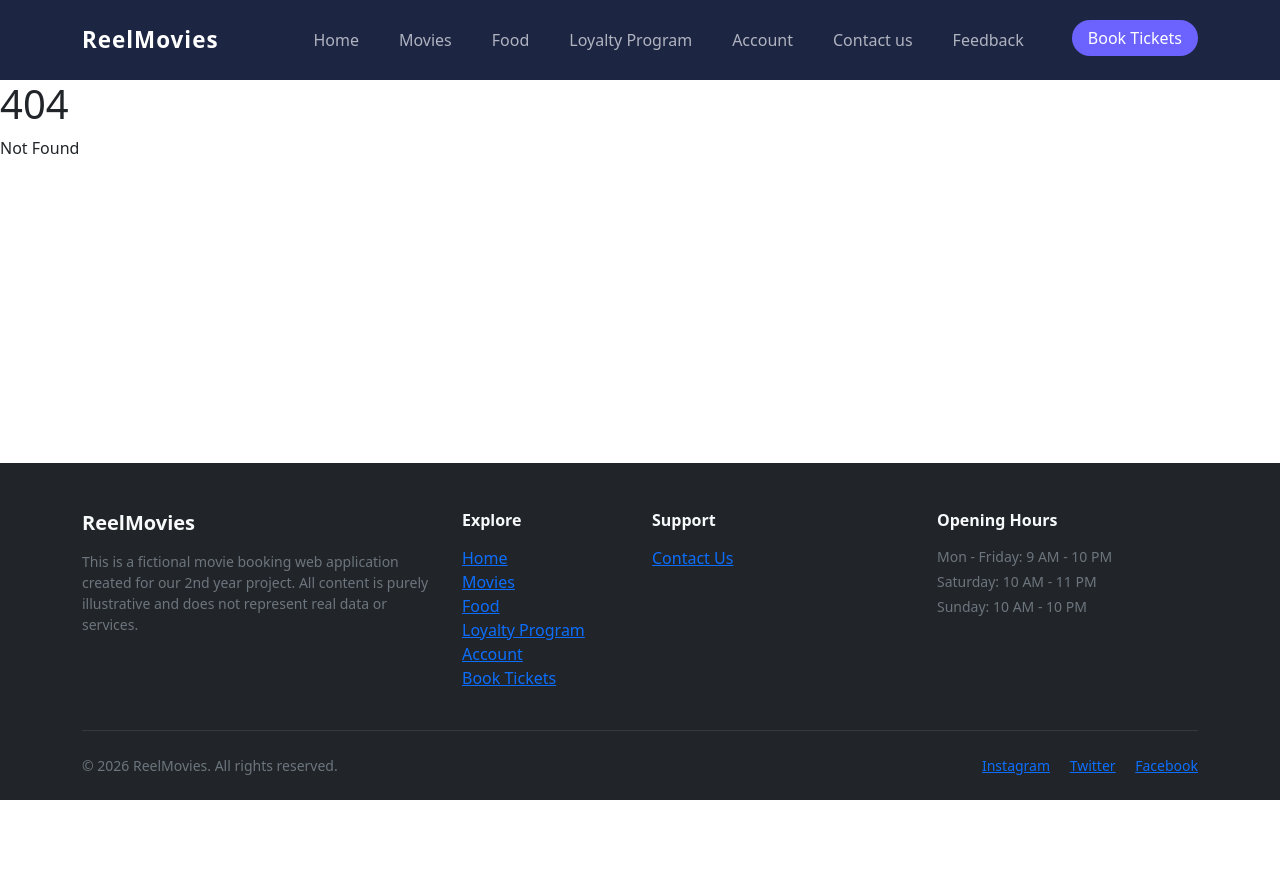
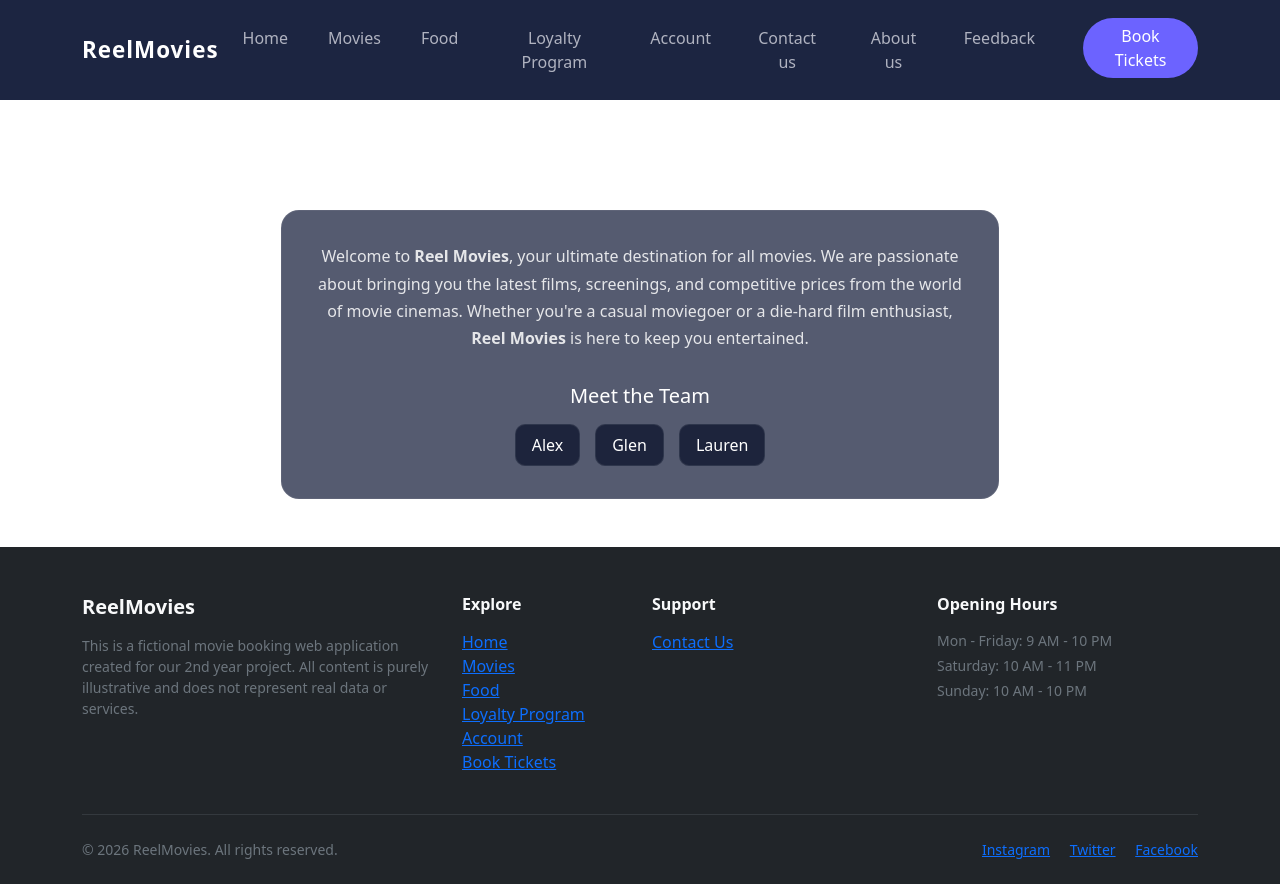
Before and after one commit to X00222712/ReelMovies, a SvelteKit app: page /about in a window 1280 px wide. Before the commit this address had no page. Before the commit the page ends 800 px from the top, so only its background shows below. Built offline with nearby package versions, Linux system fonts and the light colour scheme.

Commit message:
About us page start

```diff
--- a/src/routes/+layout.svelte
+++ b/src/routes/+layout.svelte
@@ -52,6 +52,7 @@
           <li class="nav-item"><a class="nav-link" href="/loyalty">Loyalty Program</a></li>
           <li class="nav-item"><a class="nav-link" href="/account">Account</a></li>
           <li class="nav-item"><a class="nav-link" href="/contact">Contact us</a></li>
+          <li class="nav-item"><a class="nav-link" href="/about">About us</a></li>
           <li class="nav-item"><a class="nav-link" href="/feedback">Feedback</a></li>
 
           <li class="nav-item">
--- /dev/null
+++ b/src/routes/about/+page.svelte
@@ -0,0 +1,144 @@
+<script>
+  let selectedMember = null;
+
+  const team = [
+    {
+      name: "Alex",
+      description: "Alex worked on front-end design and the movie database and filtering system, helping users easily search and browse films."
+    },
+    {
+      name: "Glen",
+      description: "Glen focused on the backend home page, accounts and user authentication while building databases and APIs to support the frontend."
+    },
+    {
+      name: "Lauren",
+      description: "Lauren."
+    }
+  ];
+
+  function selectMember(member) {
+    selectedMember = member;
+  }
+</script>
+
+<div class="about-container">
+  <h2 class="text-center mb-4">About Reel Movies</h2>
+  <div class="about-card">
+    <p class="about-text">
+      Welcome to <strong>Reel Movies</strong>, your ultimate destination for all movies.
+      We are passionate about bringing you the latest films, screenings, and competitive
+      prices from the world of movie cinemas.
+      Whether you're a casual moviegoer or a die-hard film enthusiast,
+      <strong>Reel Movies</strong> is here to keep you entertained.
+    </p>
+
+    <div class="team-section">
+      <h5>Meet the Team</h5>
+      <div class="team-grid">
+        {#each team as member}
+          <button
+            type="button"
+            class="team-member"
+            on:click={() => selectMember(member)}
+          >
+            {member.name}
+          </button>
+        {/each}
+      </div>
+
+      {#if selectedMember}
+        <div class="member-info">
+          <h6>{selectedMember.name}</h6>
+          <p>{selectedMember.description}</p>
+        </div>
+      {/if}
+    </div>
+  </div>
+</div>
+
+<style>
+
+.about-container {
+  max-width: 750px;
+  margin: auto;
+  padding: 3rem 1rem;
+}
+
+h2 {
+  color: #ffffff;
+  font-weight: 600;
+}
+
+.about-card {
+  background: rgba(28, 37, 65, 0.75);
+  backdrop-filter: blur(14px);
+  border: 1px solid rgba(255,255,255,0.06);
+  border-radius: 18px;
+  padding: 2rem;
+  text-align: center;
+}
+
+.about-text {
+  color: rgba(255,255,255,0.85);
+  line-height: 1.7;
+  margin-bottom: 2rem;
+}
+
+.team-section h5 {
+  color: #ffffff;
+  margin-bottom: 1rem;
+}
+
+.team-grid {
+  display: flex;
+  justify-content: center;
+  gap: 15px;
+  flex-wrap: wrap;
+}
+.team-member {
+  appearance: none;
+  -webkit-appearance: none;
+  -moz-appearance: none;
+  background: rgba(11,19,43,0.75);
+  border: 1px solid rgba(255,255,255,0.08);
+  border-radius: 10px;
+  padding: 8px 16px;
+  color: #ffffff;
+  cursor: pointer;
+  transition: 0.25s ease;
+  font: inherit;
+  display: inline-flex;
+  align-items: center;
+  justify-content: center;
+}
+
+.team-member:hover,
+.team-member:focus-visible {
+  border-color: var(--accent);
+  transform: translateY(-2px);
+}
+
+.team-member:focus-visible {
+  box-shadow: 0 0 0 3px rgba(100,150,255,0.15);
+}
+
+
+.member-info {
+  margin-top: 1.5rem;
+  background: rgba(11,19,43,0.6);
+  border-radius: 12px;
+  padding: 1rem;
+  border: 1px solid rgba(255,255,255,0.08);
+}
+
+.member-info h6 {
+  color: #ffffff;
+  margin-bottom: 5px;
+}
+
+.member-info p {
+  color: rgba(255,255,255,0.8);
+  font-size: 0.9rem;
+}
+
+</style>
```
